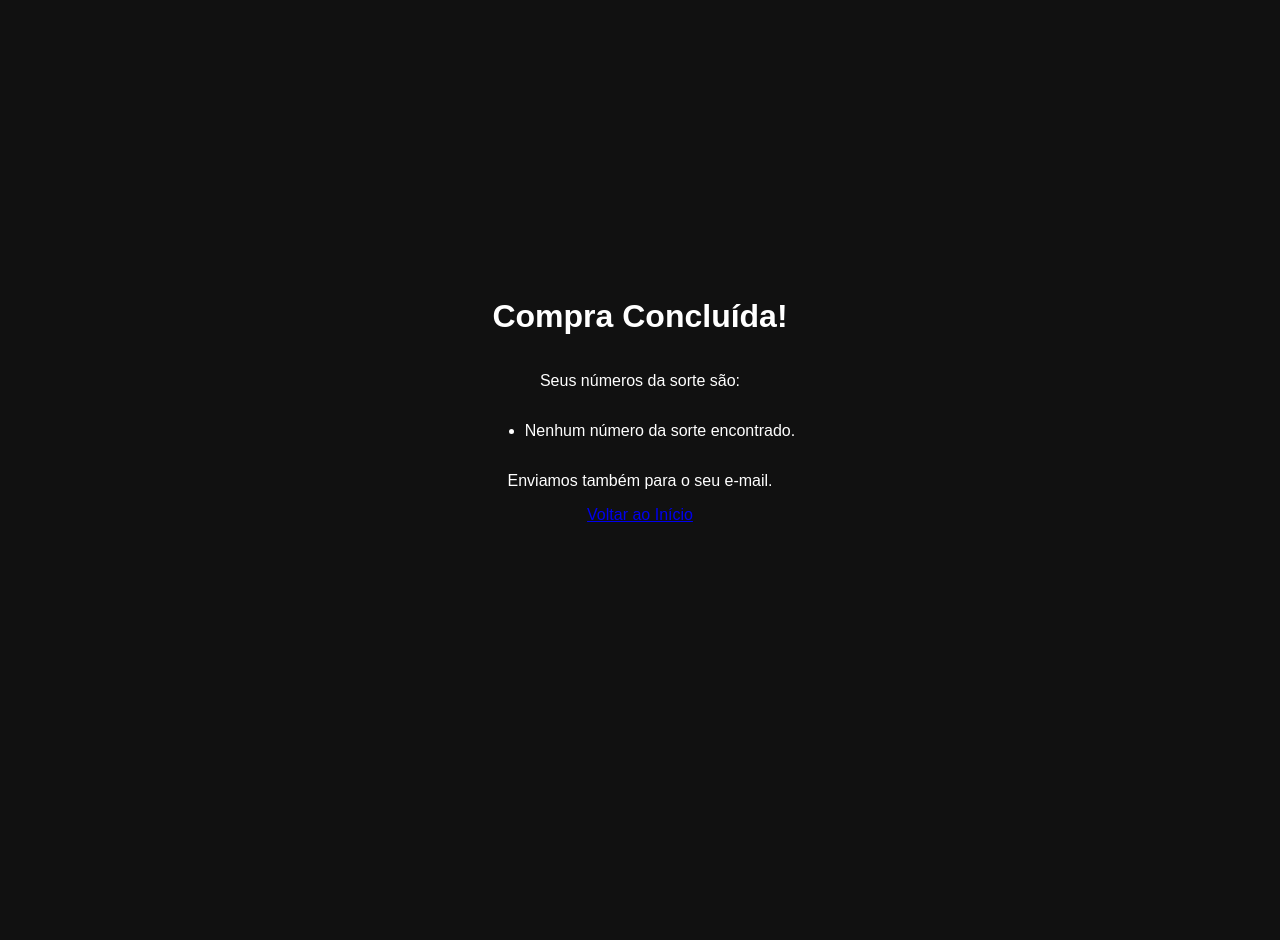
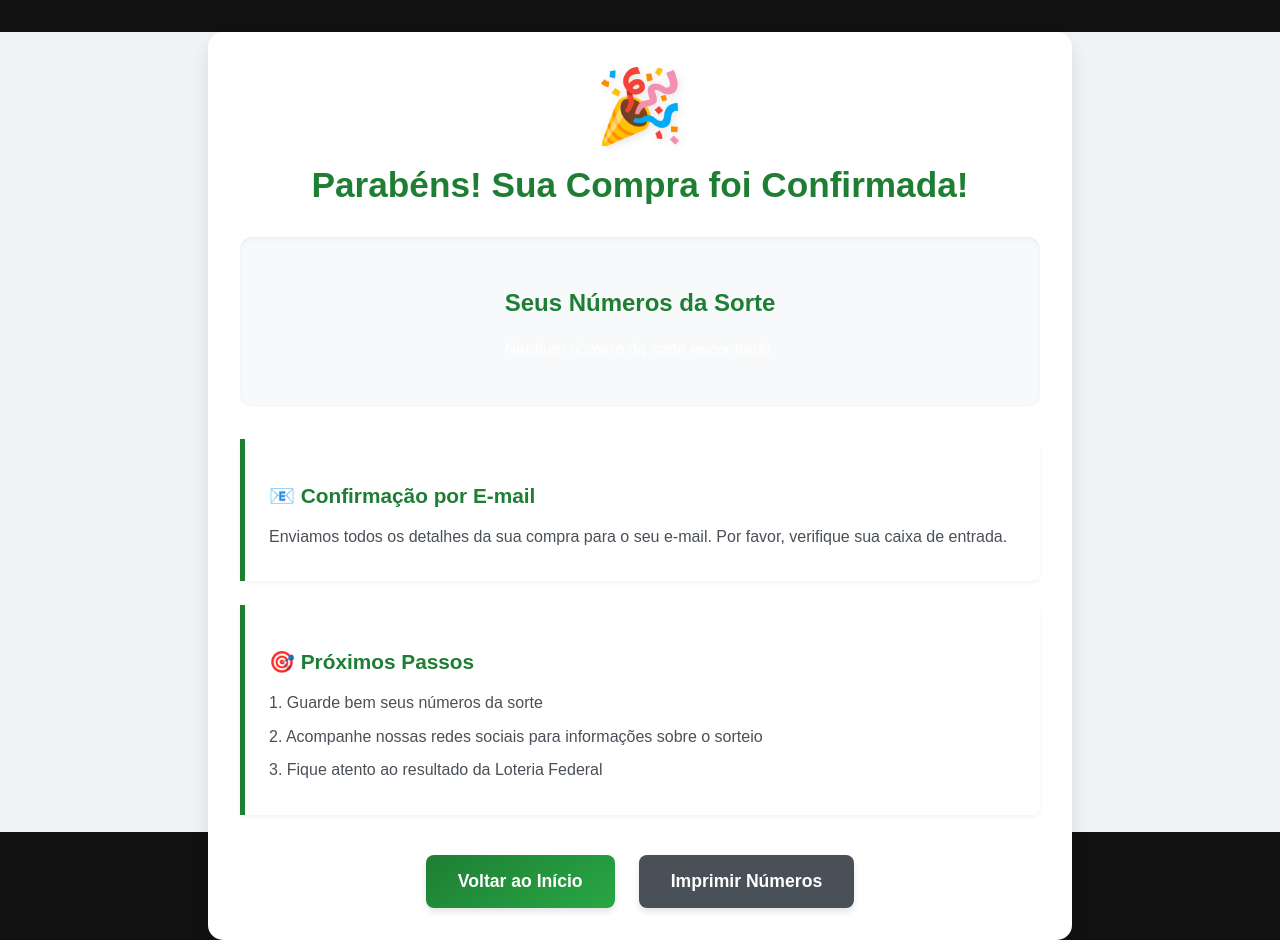
Before and after one commit to Jhon-Ross/Sorteio, a Flask app: page /success in a window 1280 px wide. Before the commit the page ends 522 px from the top, so only its background shows below. Run offline with Flask 3, Linux system fonts and the light colour scheme.

Commit message:
style: melhora visual das notificacoes e pagina de sucesso

```diff
--- a/app.py
+++ b/app.py
@@ -404,14 +404,22 @@ def mercadopago_webhook():
                             try:
                                 print("Enviando notificação Discord...")
                                 discord_message = (
-                                    f"🎉 NOVA VENDA CONFIRMADA! 🎉\n\n"
-                                    f"🎫 **{len(tokens)} números** vendidos!\n"
-                                    f"💰 Total: **R${sum([t.total_amount for t in tokens]):.2f}**\n"
-                                    f"🎟️ Números: `{', '.join(token_numbers)}`\n\n"
-                                    f"👤 Comprador: **{first_token.owner_name}**\n"
-                                    f"📧 E-mail: {first_token.owner_email}\n"
-                                    f"✅ Status: **APROVADO**\n"
-                                    f"🔍 ID Pagamento: `{resource_id}`"
+                                    f"🎰 **NOVA VENDA CONFIRMADA!** 🎰\n\n"
+                                    f"**Detalhes da Compra:**\n"
+                                    f"━━━━━━━━━━━━━━━━━━\n"
+                                    f"🎫 Quantidade: **{len(tokens)} números**\n"
+                                    f"💰 Valor Total: **R$ {sum([t.total_amount for t in tokens]):.2f}**\n"
+                                    f"🎟️ Números da Sorte:\n`{', '.join(token_numbers)}`\n\n"
+                                    f"**Informações do Comprador:**\n"
+                                    f"━━━━━━━━━━━━━━━━━━\n"
+                                    f"👤 Nome: **{first_token.owner_name}**\n"
+                                    f"📧 E-mail: `{first_token.owner_email}`\n"
+                                    f"📱 Telefone: `{first_token.owner_phone}`\n\n"
+                                    f"**Status da Transação:**\n"
+                                    f"━━━━━━━━━━━━━━━━━━\n"
+                                    f"✅ Situação: **PAGAMENTO APROVADO**\n"
+                                    f"🔍 ID da Transação: `{resource_id}`\n"
+                                    f"⏰ Data: {datetime.now().strftime('%d/%m/%Y %H:%M:%S')}"
                                 )
                                 send_discord_notification(discord_message, color=3066993)
                                 print("Discord enviado!")
--- a/templates/success.html
+++ b/templates/success.html
@@ -4,27 +4,231 @@
 <head>
     <meta charset="UTF-8">
     <meta name="viewport" content="width=device-width, initial-scale=1.0">
-    <title>Compra Concluída</title>
+    <title>Compra Concluída - Sorteio do Carro</title>
     <link rel="stylesheet" href="{{ url_for('static', filename='assets/css/style.css') }}">
+    <style>
+        body {
+            background-color: #f0f2f5;
+        }
+
+        .success-container {
+            max-width: 800px;
+            margin: 2rem auto;
+            padding: 2rem;
+            background: #ffffff;
+            border-radius: 15px;
+            box-shadow: 0 8px 16px rgba(0, 0, 0, 0.1);
+            text-align: center;
+        }
+
+        .success-header {
+            margin-bottom: 2rem;
+            color: #1e7e34;
+        }
+
+        .success-header h1 {
+            color: #1e7e34;
+            font-size: 2.2rem;
+            margin-top: 1rem;
+        }
+
+        .success-icon {
+            font-size: 4.5rem;
+            margin-bottom: 1rem;
+            text-shadow: 2px 2px 8px rgba(0, 0, 0, 0.1);
+        }
+
+        .token-container {
+            background: #f8f9fa;
+            border-radius: 12px;
+            padding: 2rem;
+            margin: 2rem 0;
+            box-shadow: inset 0 2px 4px rgba(0, 0, 0, 0.05);
+        }
+
+        .token-container h2 {
+            color: #1e7e34;
+            margin-bottom: 1.5rem;
+        }
+
+        .token-list {
+            list-style: none;
+            padding: 0;
+            display: flex;
+            flex-wrap: wrap;
+            justify-content: center;
+            gap: 1rem;
+            margin: 1rem 0;
+        }
+
+        .token-item {
+            background: linear-gradient(145deg, #1e7e34, #28a745);
+            color: white;
+            padding: 0.8rem 1.5rem;
+            border-radius: 8px;
+            font-weight: bold;
+            font-size: 1.3rem;
+            box-shadow: 0 4px 6px rgba(0, 0, 0, 0.1);
+            text-shadow: 1px 1px 2px rgba(0, 0, 0, 0.2);
+            transition: all 0.3s ease;
+        }
+
+        .token-item:hover {
+            transform: translateY(-2px);
+            box-shadow: 0 6px 8px rgba(0, 0, 0, 0.15);
+        }
+
+        .info-box {
+            background: #ffffff;
+            border-left: 5px solid #1e7e34;
+            padding: 1.5rem;
+            margin: 1.5rem 0;
+            text-align: left;
+            border-radius: 0 8px 8px 0;
+            box-shadow: 0 2px 4px rgba(0, 0, 0, 0.05);
+        }
+
+        .info-box h3 {
+            color: #1e7e34;
+            margin-bottom: 1rem;
+            font-size: 1.3rem;
+        }
+
+        .info-box p {
+            color: #495057;
+            margin: 0.5rem 0;
+            line-height: 1.6;
+        }
+
+        .action-buttons {
+            margin-top: 2.5rem;
+            display: flex;
+            gap: 1.5rem;
+            justify-content: center;
+        }
+
+        .button {
+            padding: 1rem 2rem;
+            border-radius: 8px;
+            text-decoration: none;
+            font-weight: bold;
+            transition: all 0.3s ease;
+            font-size: 1.1rem;
+            box-shadow: 0 4px 6px rgba(0, 0, 0, 0.1);
+        }
+
+        .button-primary {
+            background: linear-gradient(145deg, #1e7e34, #28a745);
+            color: white;
+            border: none;
+        }
+
+        .button-primary:hover {
+            background: linear-gradient(145deg, #28a745, #1e7e34);
+            transform: translateY(-2px);
+            box-shadow: 0 6px 8px rgba(0, 0, 0, 0.15);
+        }
+
+        .button-secondary {
+            background: #495057;
+            color: white;
+            border: none;
+        }
+
+        .button-secondary:hover {
+            background: #343a40;
+            transform: translateY(-2px);
+            box-shadow: 0 6px 8px rgba(0, 0, 0, 0.15);
+        }
+
+        @media (max-width: 768px) {
+            .success-container {
+                margin: 1rem;
+                padding: 1.5rem;
+            }
+
+            .success-header h1 {
+                font-size: 1.8rem;
+            }
+
+            .token-item {
+                font-size: 1.1rem;
+                padding: 0.6rem 1.2rem;
+            }
+
+            .action-buttons {
+                flex-direction: column;
+                gap: 1rem;
+            }
+
+            .button {
+                width: 100%;
+                text-align: center;
+            }
+        }
+
+        @media print {
+            body {
+                background: white;
+            }
+
+            .success-container {
+                box-shadow: none;
+                margin: 0;
+                padding: 0;
+            }
+
+            .action-buttons {
+                display: none;
+            }
+
+            .token-item {
+                border: 2px solid #1e7e34;
+                color: #1e7e34;
+                background: white;
+                box-shadow: none;
+            }
+        }
+    </style>
 </head>
 
 <body>
-    <div class="container">
-        <h1>Compra Concluída!</h1>
-        <p>Seus números da sorte são:</p>
-        <ul id="tokenList">
+    <div class="success-container">
+        <div class="success-header">
+            <div class="success-icon">🎉</div>
+            <h1>Parabéns! Sua Compra foi Confirmada!</h1>
+        </div>
+
+        <div class="token-container">
+            <h2>Seus Números da Sorte</h2>
+            <ul class="token-list">
                 {% if tokens %}
                     {% for token in tokens %}
-                    <li>{{ token }}</li>
+                        <li class="token-item">{{ token }}</li>
                     {% endfor %}
                 {% else %}
                     <li>Nenhum número da sorte encontrado.</li>
                 {% endif %}
             </ul>
-        <p>Enviamos também para o seu e-mail.</p>
-        <a href="/" class="button">Voltar ao Início</a>
         </div>
 
+        <div class="info-box">
+            <h3>📧 Confirmação por E-mail</h3>
+            <p>Enviamos todos os detalhes da sua compra para o seu e-mail. Por favor, verifique sua caixa de entrada.</p>
+        </div>
+
+        <div class="info-box">
+            <h3>🎯 Próximos Passos</h3>
+            <p>1. Guarde bem seus números da sorte</p>
+            <p>2. Acompanhe nossas redes sociais para informações sobre o sorteio</p>
+            <p>3. Fique atento ao resultado da Loteria Federal</p>
+        </div>
+
+        <div class="action-buttons">
+            <a href="/" class="button button-primary">Voltar ao Início</a>
+            <a href="javascript:window.print()" class="button button-secondary">Imprimir Números</a>
+        </div>
+    </div>
 </body>
 
 </html>
```
Lines whose indentation alone changed are shown as unchanged.
